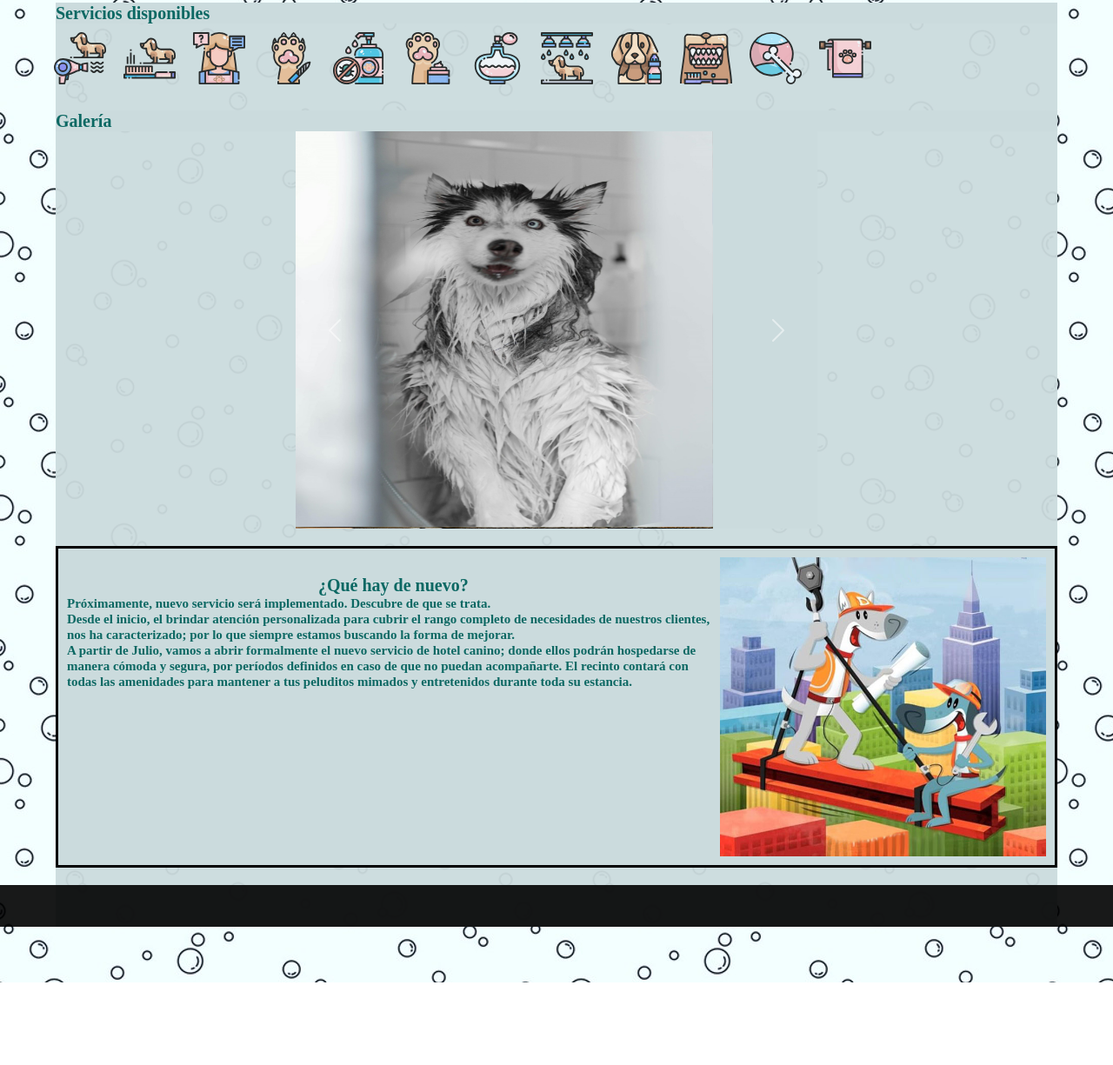
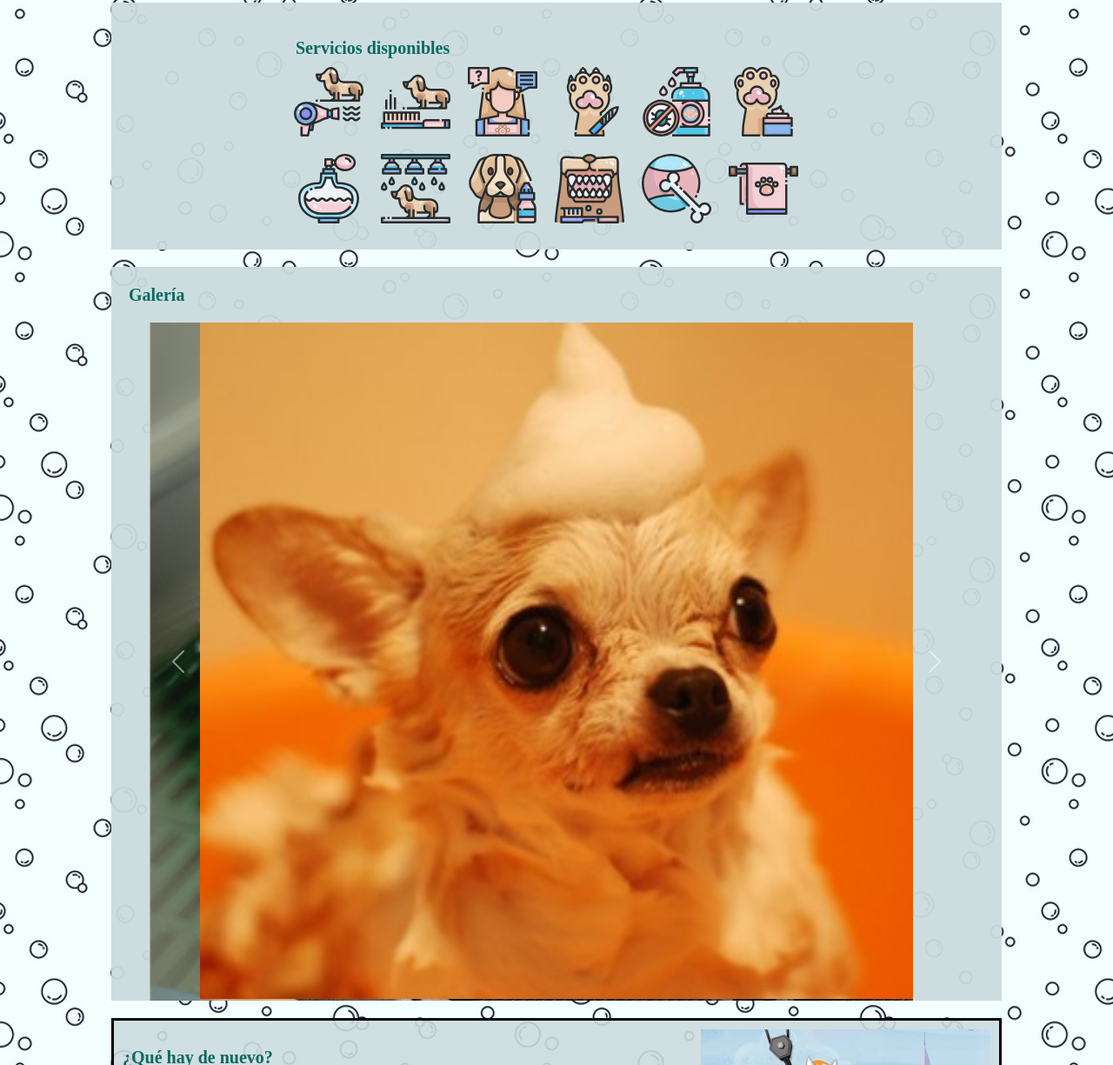
Before and after one commit to lumatamorosva/Proyecto, a plain HTML site: page index.html in a window 1280 px wide. Shown: the part 75-1300 px from the top of the page at 87% size. Before the commit the page ends 1205 px from the top, so only its background shows below. Drawn offline with nearby package versions, Linux system fonts and the light colour scheme.

Commit message:
Arreglos de tamaños y posciciones en la pantalla Home

```diff
--- a/index.css
+++ b/index.css
@@ -1,12 +1,14 @@
 /***** Start General *****/
 body {
      font-family:Impact, Haettenschweiler, 'Arial Narrow Bold', sans-serif;
-     padding: 5%;
+     padding: 0%;
      padding-top: 0%;
      background-image: url(Images/Background.jpg);
+     height: 100%;
+     width: 100%;
 }
 
-.p-0 {
+.sticky-top {
     background-color: rgb(204,220,222,0.95);
 }
 
@@ -28,13 +30,23 @@ body {
 }
 
 .footer {
-    background-color: rgb(0,0,0,0.90);
+    background-color: rgb(0,0,0,0.80);
     color: white;
-    width: 100vw;
-    margin-left: calc(-50vw + 50%);
-    box-sizing: border-box;
     text-align: center;
     font-size: small;
+    position: relative;
+    bottom: 0%;
+    width: 100%;
+}
+
+.footerR {
+    background-color: rgb(0,0,0,0.80);
+    color: white;
+    text-align: center;
+    font-size: small;
+    position: absolute;
+    bottom: 0%;
+    width: 100%;
 }
 
 h3 {
@@ -43,15 +55,29 @@ h3 {
     font-weight: bold;
     color: #0c6863;
     width: 100%;
-    background-color: rgb(204,220,222,0.95);
     margin-top: 20px;
     margin-bottom: 0px;
 }
 /***** End General *****/
 
 /***** Start Principal *****/
+#contenidoPrincipal {
+    margin-top: 20px;
+    margin-left: 10%;
+    margin-right: 10%;
+}
+
 .galeria .wow {
-    max-width: 600px;
+    text-align: center;
+}
+
+.galeria {
+    background-color: rgb(204,220,222,0.95);
+    margin-top: 20px;
+}
+
+.galeria h3{
+    padding: 20px;
 }
 
 .carousel1 img{
@@ -61,11 +87,29 @@ h3 {
 
 .productos {
     background-color: rgb(204,220,222,0.95);
+    padding: 20px;
+    display: flex;
+    justify-content: center;
+    flex-wrap: wrap;
+}
+
+.productos #center{
+    display: flex;
+    justify-content: center;
+    flex-wrap: wrap;
+    max-width: 600px;
+}
+
+.productos .row img {
+    width: 100%;
+    max-width: 120px;
 }
 
 .productos .column {
-    float: left;
-    max-width: 80px;
+    width: 50%;
+    max-width: 100px;
+    display: flex;
+    justify-content: center;
     padding: 10px;
   }
 
@@ -88,6 +132,7 @@ h3 {
     position: relative;
     text-align: center;
     display: none;
+    background-color: rgb(204,220,222,0.95);
   }
 
   #imgtext {
@@ -96,7 +141,7 @@ h3 {
     left: 15px;
     color: #0c6863;
     font-size: 20px;
-    background-color: rgba(254, 254, 254);
+    background-color: rgba(254, 254, 254, 0.8);
     border-radius: 5px;
     padding-left: 10px;
     padding-right: 10px;
@@ -109,7 +154,7 @@ h3 {
 
   .closebtn {
     position: absolute;
-    top: 10px;
+    top: -30px;
     right: 15px;
     color: red;
     font-size: 50px;
@@ -122,13 +167,13 @@ h3 {
     font-weight: bold;
     color: #0c6863;
     text-align: left;
+    margin-left: 15px;
+    margin-right: 15px;
 }
 
 .noticias .cuadroNoticias {
     padding: 10px;
     border: solid black;
-    text-align: center;
-    background-color: rgb(204,220,222,0.95);
     display: flex;
     flex-wrap: wrap;
 }
@@ -140,6 +185,7 @@ h3 {
 .noticias {
     margin-top: 20px;
     margin-bottom: 20px;
+    background-color: rgb(204,220,222,0.9);
 }
 /***** End Principal *****/
 
@@ -202,12 +248,12 @@ h3 {
 .cuadro3 {
     padding: 10px;
     display: flex;
-    height: 100px;
+    align-items: center;
 }
 
 .cuadro3 #autor{
     margin: 5%;
-    max-height: 90%;
+    max-height: 100px;
     max-width: 90%;
 }
 
@@ -229,6 +275,12 @@ h3 {
     display: flex;
     align-items: center;
     flex-wrap: wrap;
+}
+
+.modalidades {
+    display: flex;
+    flex-wrap: wrap;
+    justify-content: center;
 }
 
 @media (max-width: 768px) and (min-width: 100px) {
--- a/index.html
+++ b/index.html
@@ -1,20 +1,18 @@
 <!DOCTYPE html>
 <html lang="en">
+
 <head>
     <meta charset="UTF-8">
     <meta name="viewport" content="width=device-width, initial-scale=1.0">
     <title>Principal</title>
     <!-- Bootstrap CSS v5.2.1 -->
-    <link
-    href="https://cdn.jsdelivr.net/npm/bootstrap@5.3.2/dist/css/bootstrap.min.css"
-    rel="stylesheet"
-    integrity="sha384-T3c6CoIi6uLrA9TneNEoa7RxnatzjcDSCmG1MXxSR1GAsXEV/Dwwykc2MPK8M2HN"
-    crossorigin="anonymous"
-    />
+    <link href="https://cdn.jsdelivr.net/npm/bootstrap@5.3.2/dist/css/bootstrap.min.css" rel="stylesheet"
+        integrity="sha384-T3c6CoIi6uLrA9TneNEoa7RxnatzjcDSCmG1MXxSR1GAsXEV/Dwwykc2MPK8M2HN" crossorigin="anonymous" />
     <script src="https://cdn.jsdelivr.net/npm/bootstrap@5.3.3/dist/js/bootstrap.bundle.min.js"></script>
 
     <link rel="stylesheet" href="index.css">
 </head>
+
 <body>
     <!-- Navbar Start -->
     <nav class="navbar navbar-expand-md sticky-top p-0">
@@ -41,9 +39,10 @@
         </div>
     </nav>
     <!-- Navbar End -->
-
+     <div id="contenidoPrincipal">
         <!-- Productos Start -->
         <div class="productos">
+            <div id="center">
                 <h3>Servicios disponibles</h3>
                 <div class="row">
                     <div class="column">
@@ -92,6 +91,8 @@
                     <!-- Image text -->
                     <div id="imgtext"></div>
                 </div>
+            </div>
+        </div>
         <!-- Productos End -->
 
         <!-- Carousel Start -->
@@ -100,9 +101,6 @@
             <div class="container-fluid p-0 wow fadeIn" data-wow-delay="0.1s">
                 <div id="header-carousel" class="carousel1 carousel slide" data-bs-ride="carousel">
                     <div class="carousel-inner">
-                    <div class="carousel-item active">
-                        <img class="w-100" src="Images/Dog1.jpg" alt="Image">
-                    </div>
                         <div class="carousel-item active">
                             <img class="w-100" src="Images/Dog2.jpg" alt="Image">
                         </div>
@@ -127,6 +125,9 @@
                         <div class="carousel-item active">
                             <img class="w-100" src="Images/Dog9.jpg" alt="Image">
                         </div>
+                        <div class="carousel-item active">
+                            <img class="w-100" src="Images/Dog1.jpg" alt="Image">
+                        </div>
                     </div>
                     <button class="carousel-control-prev" type="button" data-bs-target="#header-carousel"
                         data-bs-slide="prev">
@@ -148,11 +149,12 @@
             <div class="cuadroNoticias">
                 <div class="col-md-8 col-sm-12">
                     <h3>¿Qué hay de nuevo?</h3>
-                <h4>Próximamente, nuevo servicio será implementado. Descubre de que se trata.
-                    <br>Desde el inicio, el brindar atención personalizada para cubrir el rango
+                    <h4>¡Construcción en progreso!
+                        <br><br>Próximamente, un nuevo servicio será implementado. Descubre de que se trata.
+                        <br><br>Desde el inicio, el brindar atención personalizada para cubrir el rango
                         completo de necesidades de nuestros clientes, nos ha caracterizado; por lo
                         que siempre estamos buscando la forma de mejorar.
-                    <br>A partir de Julio, vamos a abrir formalmente el nuevo servicio de hotel
+                        <br><br>A partir de Julio, vamos a abrir formalmente el nuevo servicio de hotel
                         canino; donde ellos podrán hospedarse de manera cómoda y segura, por períodos
                         definidos en caso de que no puedan acompañarte. El recinto contará con todas
                         las amenidades para mantener a tus peluditos mimados y entretenidos durante
@@ -164,22 +166,21 @@
                 </div>
             </div>
         </div>
-
         <!-- Noticias End -->
 
         <!-- Agradecimiento Start -->
         <!-- Agradecimiento End -->
+    </div>
 
     <!-- Footer Start -->
     <div class="footer container-fluid copyright py-4">
-        <div class="container">
         <div class="row">
             <div class="col-md-12">
                 &copy; <a class="border-bottom" href="#">Lyra's Grooming</a>, All Right Reserved.
             </div>
             <div class="col-md-12">
-                    Designed By <a class="border-bottom" href="https://github.com/lumatamorosva?tab=repositories">Luis Matamoros</a> for IDW512 Final Proyect <a href="https://www.utn.ac.cr/">UTN</a>
-                </div>
+                Designed By <a class="border-bottom" href="https://github.com/lumatamorosva?tab=repositories">Luis
+                    Matamoros</a> IDW512 Final Proyect <a href="https://www.utn.ac.cr/">UTN</a>
             </div>
         </div>
     </div>
@@ -188,6 +189,4 @@
     <script src="index.js"></script>
 </body>
 
-
-
 </html>
```
Also changed, not shown: acercaDe.html (+1 -2 lines), contacto.html (+1 -1 lines), historia.html (+2 -2 lines), mapa.html (+18 -0 lines). Lines whose indentation alone changed are shown as unchanged.
